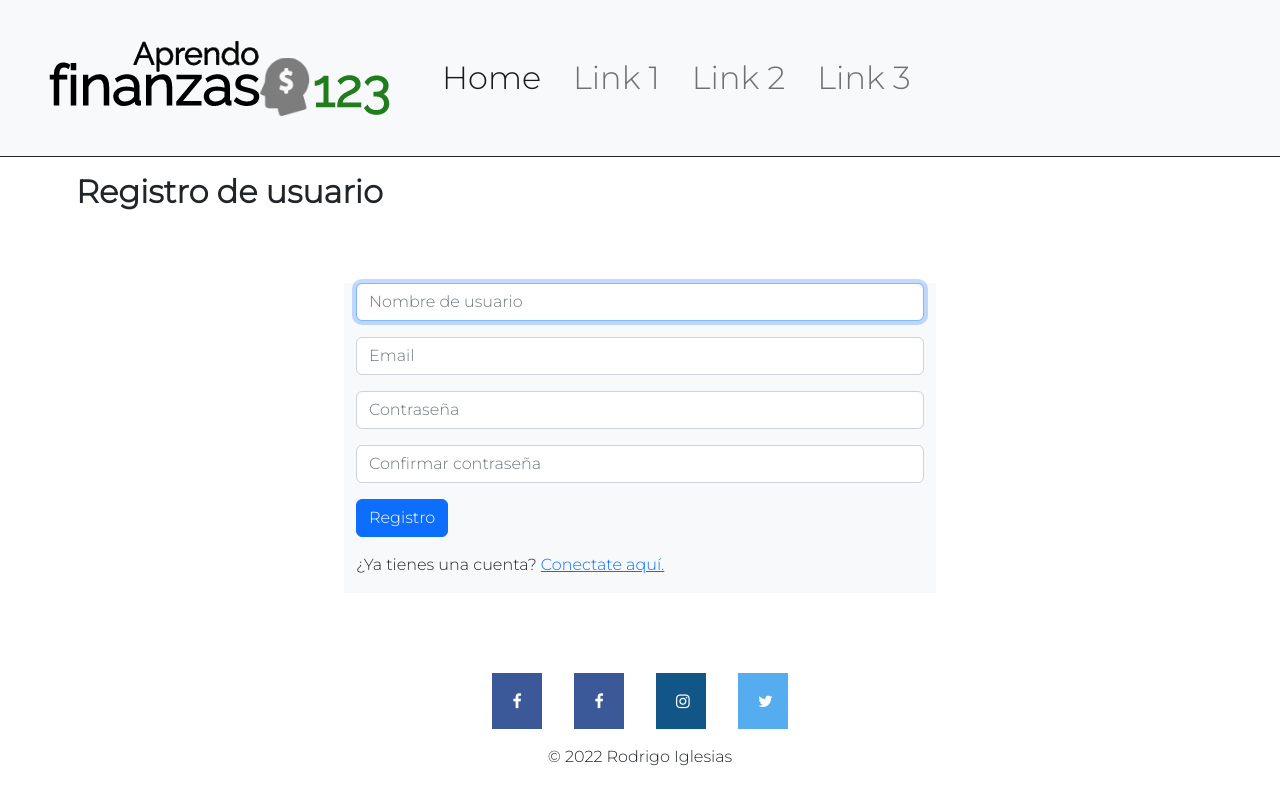
After one commit to raig1988/Budget_cs50W, a Django app: page /register in a window 1280 px wide. The commit adds this page. Run offline with Django 4.2, Linux system fonts and the light colour scheme.

Commit message:
Added html,css for register, login and added footer

```diff
--- a/budget/static/budget/styles.css
+++ b/budget/static/budget/styles.css
@@ -5,3 +5,40 @@ body {
 #section-title {
     font-weight: bold;
 }
+
+/*
+#register-form {
+    width: 500px;
+}
+*/
+
+/* Social media icons */
+.fa {
+  padding: 20px;
+  font-size: 30px;
+  width: 50px;
+  text-align: center;
+  text-decoration: none;
+}
+
+/* Add a hover effect if you want */
+.fa:hover {
+    opacity: 0.7;
+  }
+
+/* Facebook */
+.fa-facebook {
+background: #3B5998;
+color: white;
+}
+
+/* Twitter */
+.fa-twitter {
+background: #55ACEE;
+color: white;
+}
+
+.fa-instagram {
+    background: #125688;
+    color: white;
+  }
--- a/budget/templates/budget/layout.html
+++ b/budget/templates/budget/layout.html
@@ -13,6 +13,9 @@
     <link rel="preconnect" href="https://fonts.gstatic.com" crossorigin>
     <link href="https://fonts.googleapis.com/css2?family=Montserrat:wght@300&display=swap" rel="stylesheet">
     <!--End Google Fonts-->
+    <!--Social media Icons-->
+    <link rel="stylesheet" href="https://cdnjs.cloudflare.com/ajax/libs/font-awesome/4.7.0/css/font-awesome.min.css">
+    <!--End social media icons-->
     <title>{% block title %}{% endblock %}</title>
   </head>
   <body>
@@ -43,14 +46,33 @@
         <!--End Navbar items-->
         </div>
     </nav>
-    <div class="container-fluid bg-secondary p-3">
-        <!--{% block content %}{% endblock %}-->
+    <!--Section title-->
+    <div class="container-fluid p-3">
         <div class="row mx-5">
-            <h2 id="section-title">Presupuesto</h2>
+            <h2 id="section-title">{% block content %}{% endblock %}</h2>
         </div>
     </div>
+    <!--end Section title-->
       <!--end Navbar-->
     {% block body %}
     {% endblock %}
+    <!--Start Footer-->
+    <div class="container-fluid">
+        <div class="row px-4 pt-4 justify-content-center">
+            <div class="col-5">
+                <!--Website, Facebook, Instagram-->
+                <ul class="list-group list-group-horizontal justify-content-center">
+                    <li class="list-group-item border border-0"><a href="#" class="fa fa-facebook"></a></li>
+                    <li class="list-group-item border border-0"><a href="#" class="fa fa-facebook"></a></li>
+                    <li class="list-group-item border border-0"><a href="#" class="fa fa-instagram"></a></li>
+                    <li class="list-group-item border border-0"><a href="#" class="fa fa-twitter"></a></li>
+                </ul>
+            </div>
+        </div>
+        <div class="row p-2 justify-content-center text-center">
+            <small class="fs-6">&copy; 2022 Rodrigo Iglesias</small>
+        </div>
+    </div>
+    <!--end Footer-->
   </body>
 </html>
--- /dev/null
+++ b/budget/templates/budget/register.html
@@ -0,0 +1,35 @@
+{% extends "budget/layout.html" %}
+{% load static %}
+
+{% block title %}Registro{% endblock %}
+
+{% block content%}Registro de usuario{% endblock %}
+
+{% block body %}
+<div class="container-fluid">
+    <div class="row p-5 justify-content-center">
+        <div class="col-8 col-md-6 col-lg-6 bg-light" id="register-form">
+            <form action="{% url 'register' %}" method="post">
+                {% csrf_token %}
+                <div class="form-group mb-3">
+                    <input class="form-control" autofocus type="text" name="username" placeholder="Nombre de usuario">
+                </div>
+                <div class="form-group mb-3">
+                    <input class="form-control" type="email" name="email" placeholder="Email">
+                </div>
+                <div class="form-group mb-3">
+                    <input class="form-control" type="password" name="password" placeholder="Contraseña">
+                </div>
+                <div class="form-group mb-3">
+                    <input class="form-control" type="password" name="confirmation" placeholder="Confirmar contraseña">
+                </div>
+                <input class="btn btn-primary" type="submit" value="Registro">
+            </form>
+            <div class="my-3">
+                ¿Ya tienes una cuenta? <a href="#">Conectate aquí.</a>
+            </div>
+        </div>
+    </div>
+</div>
+
+{% endblock %}
--- a/budget/urls.py
+++ b/budget/urls.py
@@ -2,5 +2,7 @@ from django.urls import path
 from . import views
 
 urlpatterns = [
-    path("", views.index, name="index")
+    path("", views.index, name="index"),
+    path("register", views.register, name="register"),
+    path("login", views.login, name="login")
 ]
--- a/budget/views.py
+++ b/budget/views.py
@@ -1,7 +1,13 @@
 from http.client import HTTPResponse
 from django.shortcuts import render
-from django.http import HttpResponse
+
 
 # Create your views here.
 def index(request):
     return render(request, "budget/index.html")
+
+def register(request):
+    return render(request, "budget/register.html")
+
+def login(request):
+    return render(request, "budget/login.html")
```
Also changed, not shown: budget/templates/budget/login.html (added, +29 -0 lines).
